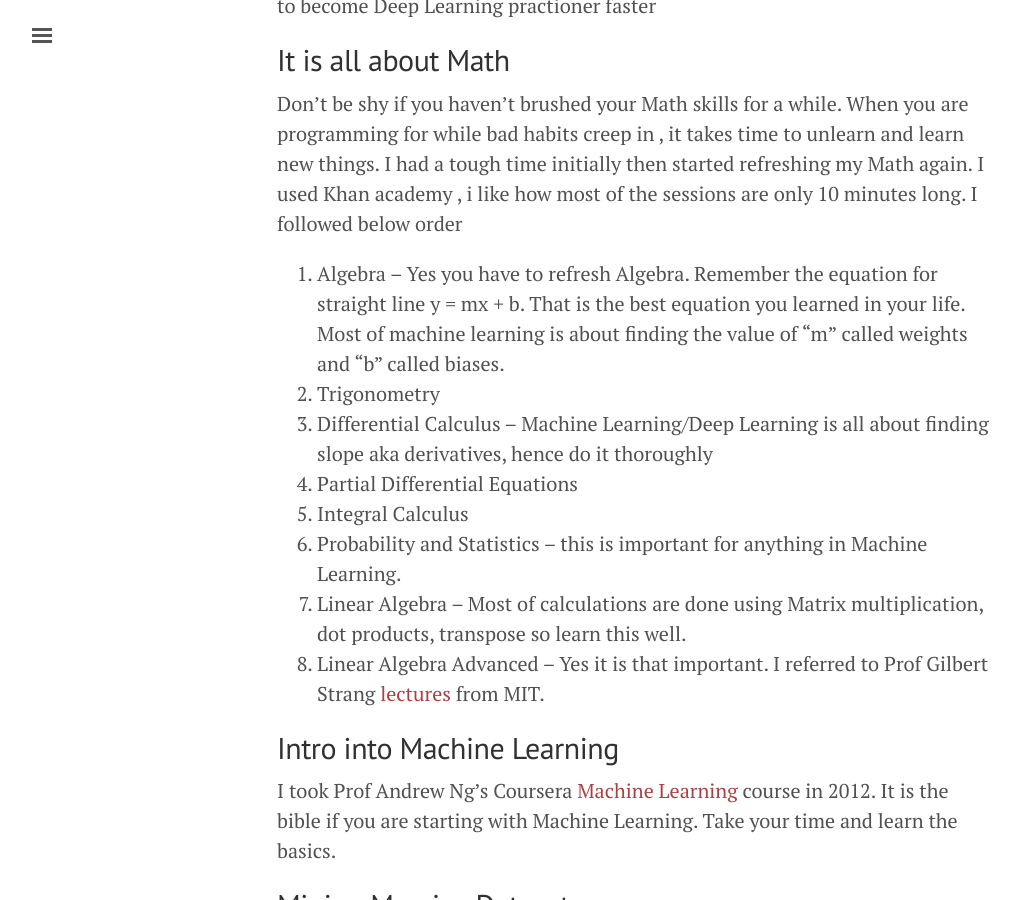
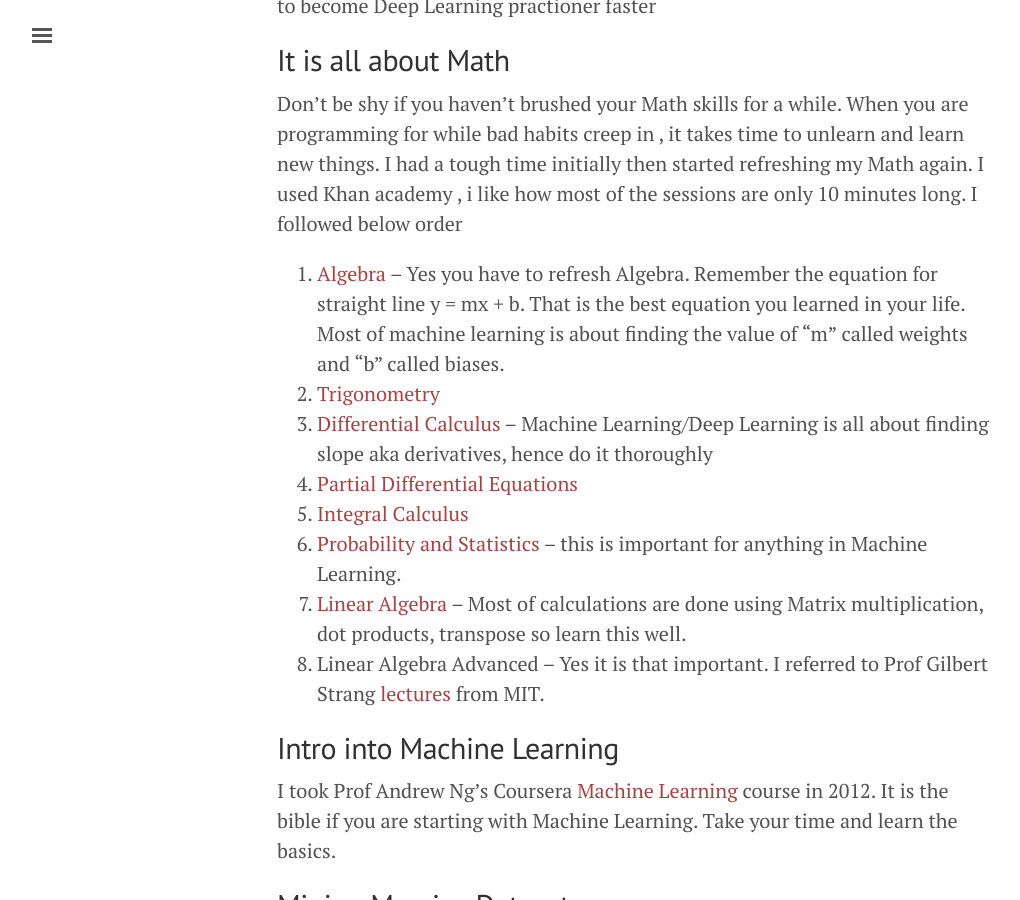
Before and after one commit to malaikannan/malaikannan.github.io, a Jekyll site: the page built from _posts/2017-01-16-how-to-learn-deep-learning.markdown, in a window 1280 px wide and 900 px high, scrolled down 301 px. Shown: the whole window, without its empty margins (3-1023 px from the left). Built offline with Jekyll 4.4.1, drawn with Linux system fonts in a browser that asks for light colours; part of the change alters nothing that is shown.

Commit message:
added links for khan academy

```diff
--- a/_posts/2017-01-16-how-to-learn-deep-learning.markdown
+++ b/_posts/2017-01-16-how-to-learn-deep-learning.markdown
@@ -10,13 +10,13 @@ I oscillated between different blogs and videos to become a deep learning practi
 
 Don't be shy if you haven't brushed your Math skills for a while. When you are programming for while bad habits creep in , it takes time to unlearn and learn new things. I had a tough time initially then started refreshing my Math again. I used Khan academy , i like how most of the sessions are only 10 minutes long. I followed below order
 
-1. Algebra -- Yes you have to refresh Algebra. Remember the equation for straight line y = mx + b. That is the best equation you learned in your life. Most of machine learning is about finding the value of "m" called weights and "b" called biases.
-2. Trigonometry
-3. Differential Calculus -- Machine Learning/Deep Learning is all about finding slope aka derivatives, hence do it thoroughly
-4. Partial Differential Equations
-4. Integral Calculus
-5. Probability and Statistics -- this is important for anything in Machine Learning.
-6. Linear Algebra -- Most of calculations are done using Matrix multiplication, dot products, transpose so learn this well.
+1. [Algebra](https://www.khanacademy.org/math/algebra-home) -- Yes you have to refresh Algebra. Remember the equation for straight line y = mx + b. That is the best equation you learned in your life. Most of machine learning is about finding the value of "m" called weights and "b" called biases.
+2. [Trigonometry](https://www.khanacademy.org/math/trigonometry)
+3. [Differential Calculus](https://www.khanacademy.org/mission/differential-calculus) -- Machine Learning/Deep Learning is all about finding slope aka derivatives, hence do it thoroughly
+4. [Partial Differential Equations](https://www.khanacademy.org/math/differential-equations)
+4. [Integral Calculus](https://www.khanacademy.org/mission/integral-calculus)
+5. [Probability and Statistics](https://www.khanacademy.org/math/statistics-probability) -- this is important for anything in Machine Learning.
+6. [Linear Algebra](https://www.khanacademy.org/math/linear-algebra) -- Most of calculations are done using Matrix multiplication, dot products, transpose so learn this well.
 7. Linear Algebra Advanced -- Yes it is that important. I referred to Prof Gilbert Strang [lectures](https://ocw.mit.edu/courses/mathematics/18-06-linear-algebra-spring-2010/video-lectures/) from MIT.
 
 ## Intro into Machine Learning
```
